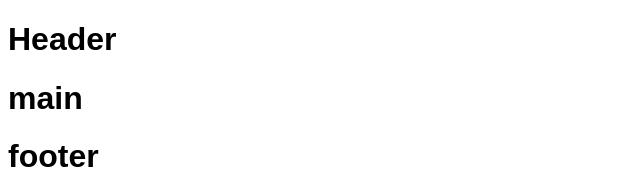
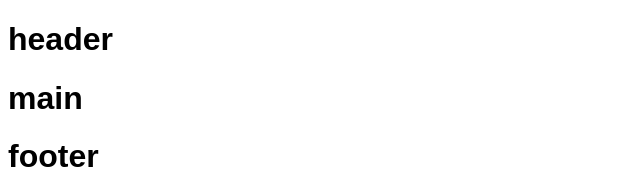
Before and after one commit to alessandroNessi/vue-dc-comics, a Vue app: page / in a window 1280 px wide. Shown: the top 169 px of the page, without its empty margins (0-640 px from the left). Built offline with nearby package versions, Linux system fonts and the light colour scheme.

Commit message:
font declared

```diff
--- a/src/App.vue
+++ b/src/App.vue
@@ -7,9 +7,9 @@
 </template>
 
 <script>
-import Header from "./components/Header.vue";
-import Main from "./components/Main.vue";
-import Footer from "./components/Footer.vue";
+import Header from "@/components/Header.vue";
+import Main from "@/components/Main.vue";
+import Footer from "@/components/Footer.vue";
 
 export default {
   name: "App",
--- a/src/components/Header.vue
+++ b/src/components/Header.vue
@@ -1,5 +1,5 @@
 <template>
-  <h1>Header</h1>
+  <h1>header</h1>
 </template>
 
 <script>
```
